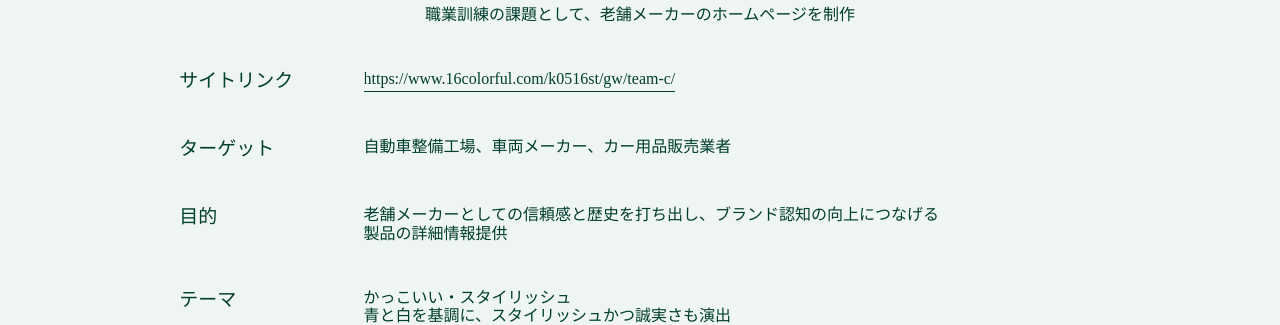
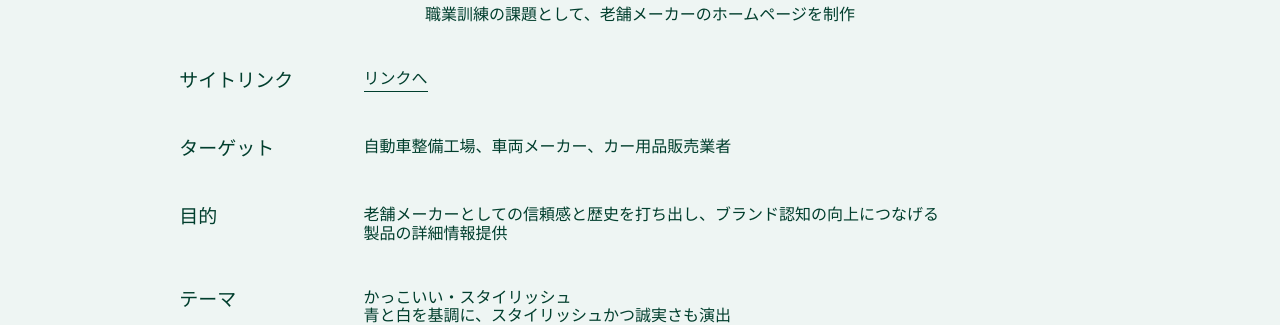
Before and after one commit to Aoiffffff/portfolio, a plain HTML site: page works.html in a window 1280 px wide. Shown: the part 775-1100 px from the top of the page. Drawn offline with nearby package versions, Linux system fonts and the light colour scheme; a web font is replaced by a local one.

Commit message:
Update works.html

```diff
--- a/works.html
+++ b/works.html
@@ -97,7 +97,7 @@
                                             <li>
                                                 <p class="subheading">サイトリンク</p>
                                                 <a
-                                                    href="https://www.16colorful.com/k0516st/gw/team-c/">https://www.16colorful.com/k0516st/gw/team-c/</a>
+                                                    href="https://www.16colorful.com/k0516st/gw/team-c/">リンクへ</a>
                                             </li>
                                             <li>
                                                 <p class="subheading">ターゲット</p>
```
